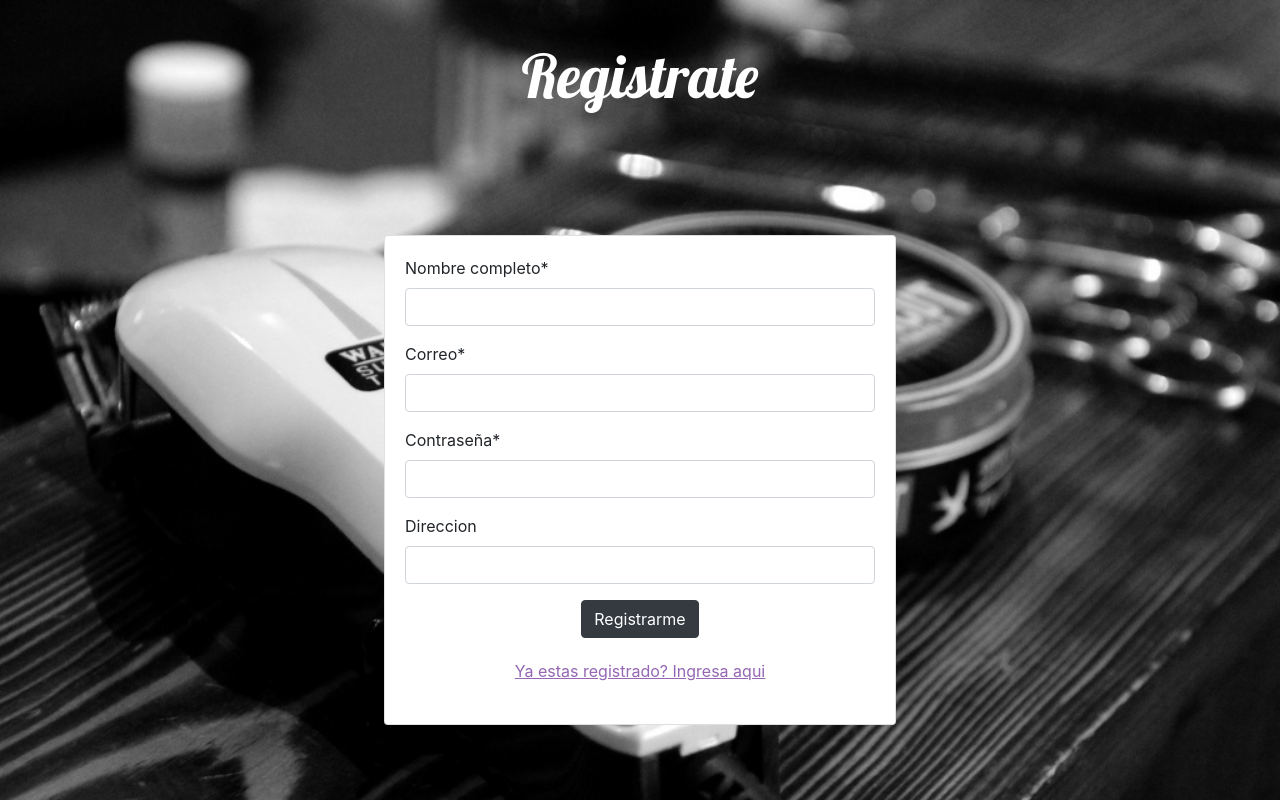
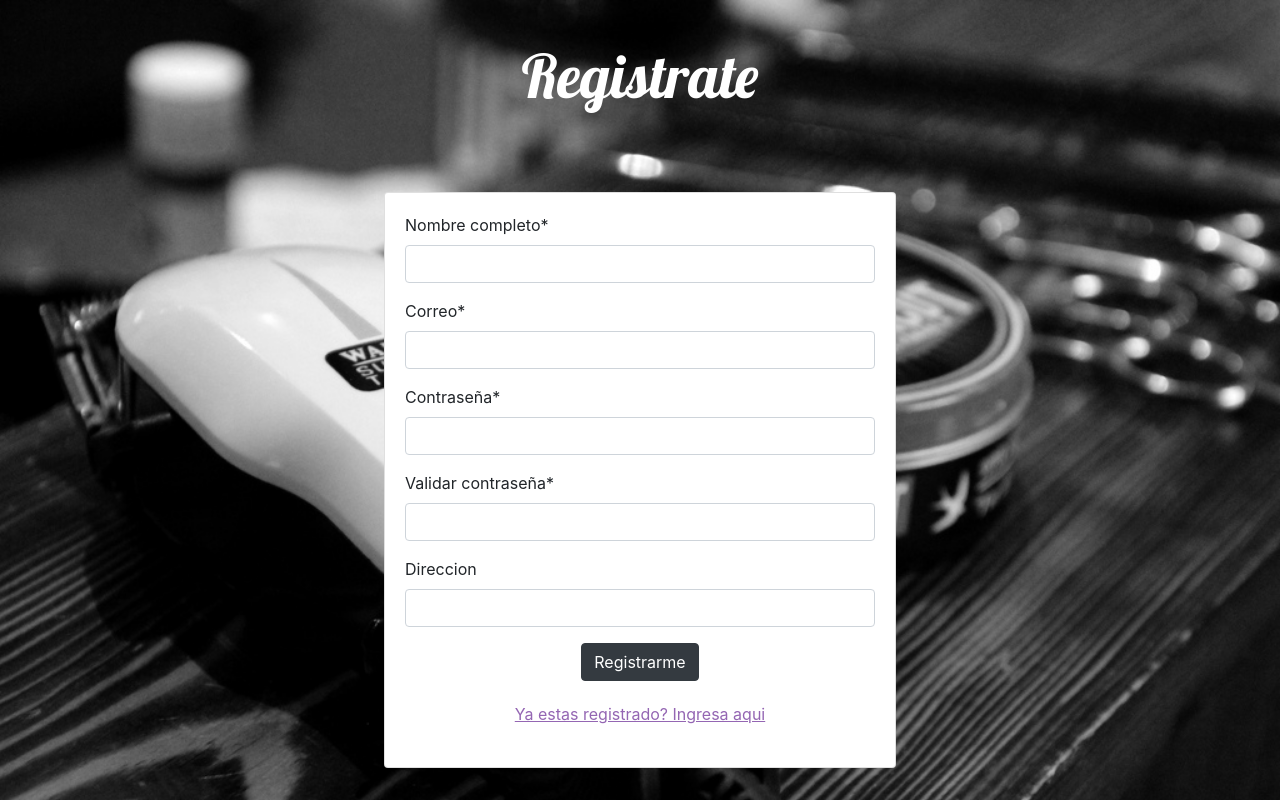
Before and after one commit to ariasDev/barbershop-fornt, an Angular app: page / in a window 1280 px wide. Built offline with nearby package versions, Linux system fonts and the light colour scheme.

Commit message:
Mejoras al componente register, se agrega campo validar contraseña

```diff
--- a/src/app/components/register/register.component.html
+++ b/src/app/components/register/register.component.html
@@ -19,14 +19,18 @@
                         <input id="password" type="password" class="form-control" formControlName="password">
                     </div>
                     <div class="form-group ">
+                        <label for="validatePassword">Validar contraseña*</label>
+                        <input id="validatePassword" type="password" class="form-control" formControlName="validatePassword">
+                    </div>
+                    <div class="form-group ">
                         <label for="address">Direccion</label>
                         <input id="address" type="text" class="form-control" formControlName="address">
                     </div>
                     <div class="buttons-container ">
-                        <button type="submit " class="btn btn-dark ">Registrarme</button>
+                        <button  type="submit " class="btn btn-dark ">Registrarme</button>
                     </div>
                     <div class="buttons-container ">
-                        <button class="button-registrar ">Ya estas registrado? Ingresa aqui</button>
+                        <button  class="button-registrar ">Ya estas registrado? Ingresa aqui</button>
                     </div>
                 </form>
             </div>
--- a/src/app/components/register/register.component.ts
+++ b/src/app/components/register/register.component.ts
@@ -11,14 +11,20 @@ export class RegisterComponent implements OnInit, OnDestroy{
 
   checkoutForm: FormGroup;
   private suscribePost: Subscription;
+  public equal: boolean;
 
   constructor(private formBuilder: FormBuilder, private httpClientService: HttpClientService) {
     this.checkoutForm = this.formBuilder.group({
       email: new FormControl('', [Validators.required, Validators.minLength(4)]),
       password: new FormControl('', [Validators.required, Validators.minLength(5)]),
+      validatePassword: new FormControl('', [Validators.required, Validators.minLength(5)]),
       fullname: new FormControl('', [Validators.required, Validators.minLength(4)]),
       address: new FormControl('', [Validators.required, Validators.minLength(4)])
     });
+  }
+
+  checkPassword =(password, validatePassword)=>{
+    return password === validatePassword ? true : false
   }
 
   ngOnInit(): void {
@@ -26,10 +32,14 @@ export class RegisterComponent implements OnInit, OnDestroy{
 
   onSubmit(userData): void {
     console.log('---Data: ', userData);
-    if (userData.email && userData.password) {
+
+    if (userData.email && userData.password && userData.validatePassword && userData.fullname) {
+      if(this.checkPassword(userData.password,userData.validatePassword)){
       this.suscribePost = this.httpClientService.registry(userData).subscribe(response => {
         console.log('RESPUESTA DEL BACK: ', response);
-      })
+      })} else{
+        alert('El campo contraseña y confirmar contraseña deben ser iguales')
+      }
     } else {
       alert('Todos los campos deben estar Diligenciados')
     }
```
